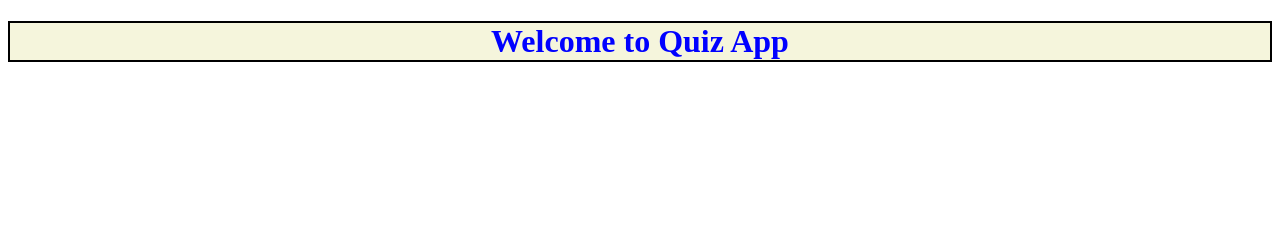
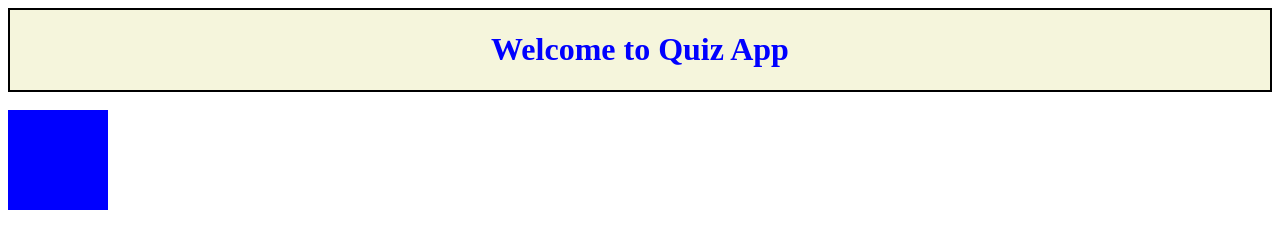
Before and after one commit to harshitahalemani100/quizApp, a plain HTML site: page index.html in a window 1280 px wide. Drawn offline with Linux system fonts and the light colour scheme.

Commit message:
first commit,added index.html

```diff
--- a/index.html
+++ b/index.html
@@ -6,14 +6,26 @@
     <title>Document</title>
 </head>
 <style>
-    h1{
+    .container{
         color: blue;
         background-color: beige;
         border: 2px solid black;
         text-align: center;
     }
+    .box{
+        width: 100px;
+        height: 100px;
+        background-color: blue;
+    }
 </style>
 <body>
-    <h1>Welcome to Quiz App</h1>
+    <div class="container">
+        <h1>Welcome to Quiz App</h1>
+    </div>
+    <br>
+    <div class="box">
+
+    </div>
+
 </body>
 </html>
```
